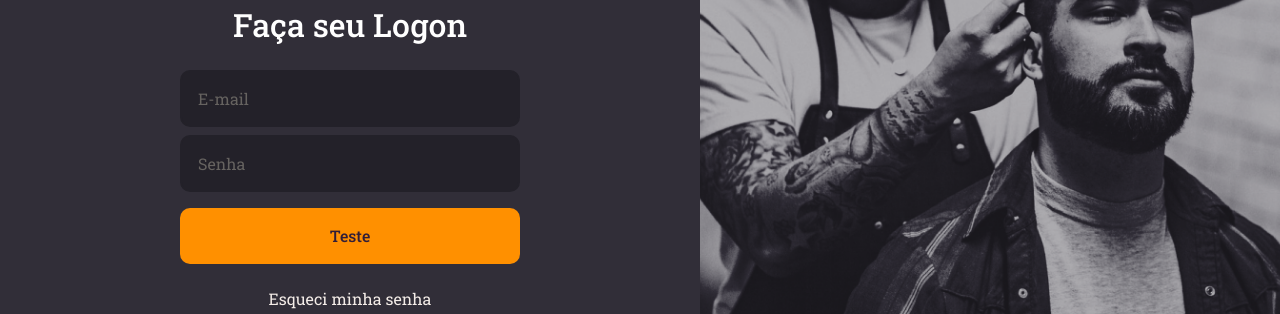
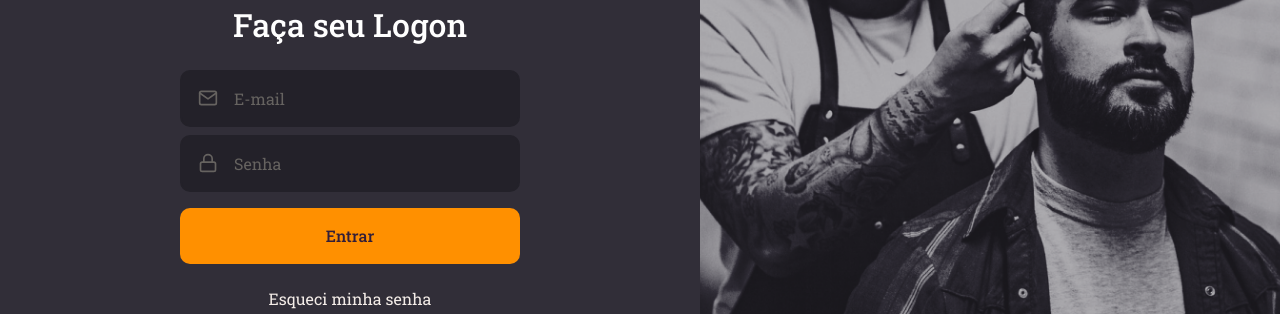
Before and after one commit to renanmascg/gobarber-app, a React (Create React App) app: page / in a window 1280 px wide. Shown: the part 289-603 px from the top of the page. Built offline with nearby package versions, Linux system fonts and the light colour scheme.

Commit message:
Externaliza os componentes, faz com que aceitem um elemento externo (icone) e torna-os reutilizáveis em todo o código.

```diff
--- a/src/components/Button/ButtonComponents.ts
+++ b/src/components/Button/ButtonComponents.ts
@@ -0,0 +1,19 @@
+import { shade } from 'polished';
+import styled from 'styled-components';
+
+export const ButtonContainer = styled.button`
+  background: #ff9000;
+  border-radius: 10px;
+  height: 56px;
+  border: 0;
+  padding: 0 16px;
+  color: #321e38;
+  font-weight: 500;
+  width: 100%;
+  margin-top: 16px;
+  transition: background-color 0.2s;
+
+  &:hover {
+    background: ${shade(0.2, '#ff9000')};
+  }
+`;
--- a/src/components/Button/index.tsx
+++ b/src/components/Button/index.tsx
@@ -1,9 +1,14 @@
-import React, {ButtonHTMLAttributes} from 'react';
+import React, { ButtonHTMLAttributes } from 'react';
+
+import { ButtonContainer } from './ButtonComponents';
 
 // mesma coisa do interface ... extends ButtonHTMLAttributes<HTMLButtonElement>
 // type é como se fosse um interface, mas sem parametros
 type ButtonProps = ButtonHTMLAttributes<HTMLButtonElement>;
 
-const Button: React.FC<ButtonProps> = (props) => <button {...props}>Teste</button>
+
+const Button: React.FC<ButtonProps> = ({children, ...restProps}) => {
+  return <ButtonContainer type="button" {...restProps}>{children}</ButtonContainer>;
+}
 
 export default Button;
--- a/src/components/Input/InputComponents.ts
+++ b/src/components/Input/InputComponents.ts
@@ -0,0 +1,34 @@
+import styled from 'styled-components';
+
+export const Container = styled.div`
+  background: #232129;
+  border-radius: 10px;
+  border: 2px solid #232129;
+  padding: 16px;
+  width: 100%;
+  color: #666360;
+  display: flex;
+  align-items: center;
+
+  & + div {
+    margin-top: 8px;
+  }
+
+  input {
+    flex: 1;
+    background:transparent;
+    border: 0;
+    color: #f4ede8;
+
+    &::placeholder {
+      color: #666360;
+    }
+  }
+
+  svg {
+    margin-right: 16px;
+  }
+
+
+
+`;
--- a/src/components/Input/index.tsx
+++ b/src/components/Input/index.tsx
@@ -1,9 +1,18 @@
 import React, { InputHTMLAttributes } from 'react';
+import { IconBaseProps } from 'react-icons';
+import { Container} from './InputComponents';
+
 
 interface InputProps extends InputHTMLAttributes<HTMLInputElement> {
   name: string;
+  icon?: React.ComponentType<IconBaseProps>;
 }
 
-const Input: React.FC<InputProps> = (props) => <input {...props} />
+const Input: React.FC<InputProps> = ({ icon: Icon, ...rest}) => {
+  return <Container>
+    { Icon && <Icon size={20} /> }
+    <input type="text" {...rest}/>
+  </Container>
+}
 
 export default Input;
--- a/src/pages/Signin/SigninComponents.ts
+++ b/src/pages/Signin/SigninComponents.ts
@@ -25,40 +25,6 @@ export const Content = styled.div`
 
     h1 {
       margin-bottom: 24px;
-    }
-
-    input {
-      background: #232129;
-      border-radius: 10px;
-      border: 2px solid #232129;
-      padding: 16px;
-      width: 100%;
-      color: #f4ede8;
-
-      & + input {
-        margin-top: 8px;
-      }
-
-      &::placeholder {
-        color: #666360;
-      }
-    }
-
-    button {
-      background: #ff9000;
-      border-radius: 10px;
-      height: 56px;
-      border: 0;
-      padding: 0 16px;
-      color: #321e38;
-      font-weight: 500;
-      width: 100%;
-      margin-top: 16px;
-      transition: background-color 0.2s;
-
-      &:hover {
-        background: ${shade(0.2, '#ff9000')};
-      }
     }
 
     > a {
--- a/src/pages/Signin/index.tsx
+++ b/src/pages/Signin/index.tsx
@@ -1,5 +1,5 @@
 import React from 'react';
-import { FiLogIn } from 'react-icons/fi';
+import { FiLogIn, FiMail, FiLock } from 'react-icons/fi';
 import logoImg from '../../assets/logo.svg';
 import { Background, Container, Content } from './SigninComponents';
 
@@ -14,8 +14,8 @@ const SignIn: React.FC = () => {
 
         <form action="#">
           <h1>Faça seu Logon</h1>
-          <Input name="email" type="text" placeholder="E-mail"/>
-          <Input name="password" type="password" placeholder="Senha"/>
+          <Input icon={FiMail} name="email" type="text" placeholder="E-mail"/>
+          <Input icon={FiLock} name="password" type="password" placeholder="Senha"/>
 
           <Button type="submit">Entrar</Button>
 
```
Also changed, not shown: 1 other file (tests, documents, lock files or other folders).
